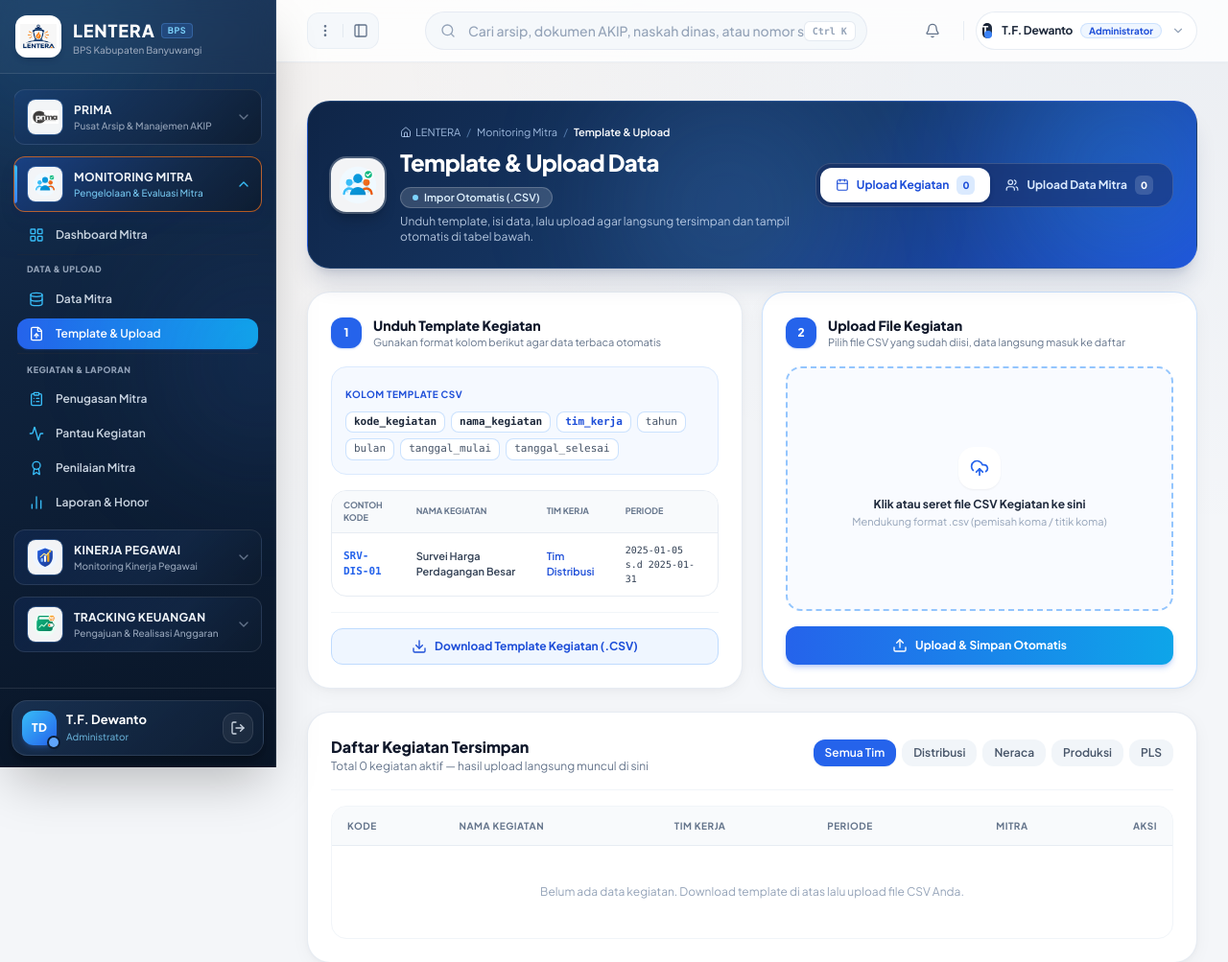
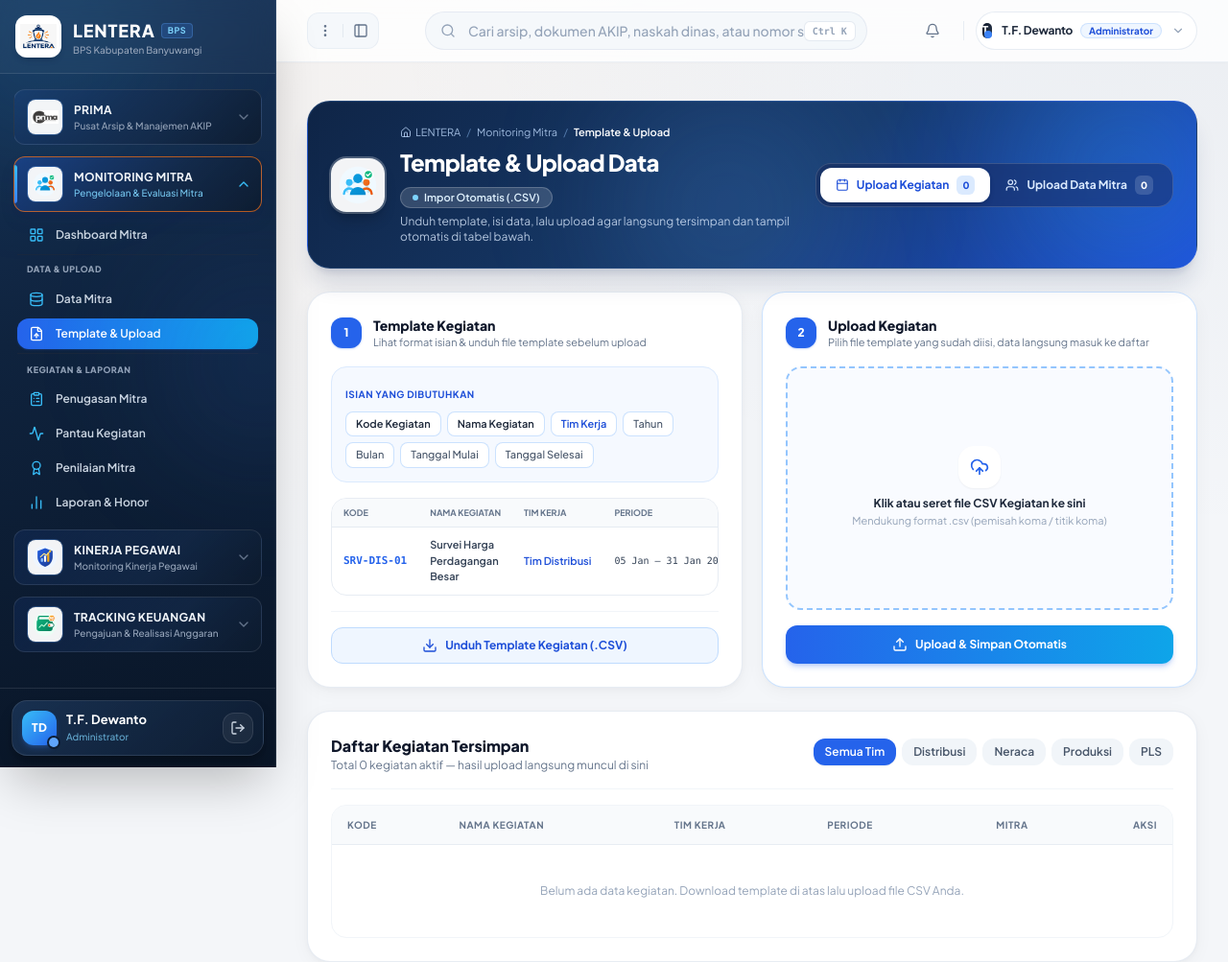
Before and after one commit to syafiq789/prima-bps-banyuwangi, a Flask app: page /mitra/template in a window 1280 px wide. Shown: the top 1003 px of the page at 96% size. Run offline with Flask 3, Linux system fonts and the light colour scheme; a user stored in the database is signed in; some libraries are stand-ins or nearby versions.

Commit message:
ui: ubah label kolom & judul kartu Template & Upload Mitra menjadi bahasa yang rapi dan sesuai nama fitur

```diff
--- a/app/templates/mitra/template.html
+++ b/app/templates/mitra/template.html
@@ -61,30 +61,30 @@
     <!-- ============================================================== -->
     <div class="grid grid-cols-1 lg:grid-cols-12 gap-5 items-stretch">
 
-        <!-- LANGKAH 1: UNDUH TEMPLATE KEGIATAN -->
+        <!-- LANGKAH 1: TEMPLATE KEGIATAN -->
         <div class="lg:col-span-6 bg-white rounded-3xl p-6 border border-slate-200/80 shadow-soft flex flex-col justify-between">
             <div class="space-y-4">
                 <div class="flex items-center justify-between gap-3">
                     <div class="flex items-center gap-3">
                         <span class="w-8 h-8 rounded-xl bg-blue-600 text-white font-black text-xs flex items-center justify-center shadow-sm shadow-blue-600/25">1</span>
                         <div>
-                            <h2 class="text-sm font-extrabold text-slate-900">Unduh Template Kegiatan</h2>
-                            <p class="text-[11px] text-slate-500">Gunakan format kolom berikut agar data terbaca otomatis</p>
+                            <h2 class="text-sm font-extrabold text-slate-900">Template Kegiatan</h2>
+                            <p class="text-[11px] text-slate-500">Lihat format isian &amp; unduh file template sebelum upload</p>
                         </div>
                     </div>
                 </div>
 
-                <!-- Kolom Ringkas -->
+                <!-- Format Isian Ringkas -->
                 <div class="p-3.5 rounded-2xl bg-blue-50/60 border border-blue-100 space-y-2">
-                    <span class="text-[10px] font-bold uppercase tracking-wider text-blue-700">Kolom Template CSV</span>
-                    <div class="flex flex-wrap gap-1.5 font-mono text-[11px]">
-                        <span class="px-2 py-0.5 rounded-lg bg-white border border-blue-200/80 text-slate-800 font-bold">kode_kegiatan</span>
-                        <span class="px-2 py-0.5 rounded-lg bg-white border border-blue-200/80 text-slate-800 font-bold">nama_kegiatan</span>
-                        <span class="px-2 py-0.5 rounded-lg bg-white border border-blue-200/80 text-blue-700 font-bold">tim_kerja</span>
-                        <span class="px-2 py-0.5 rounded-lg bg-white border border-blue-200/80 text-slate-600">tahun</span>
-                        <span class="px-2 py-0.5 rounded-lg bg-white border border-blue-200/80 text-slate-600">bulan</span>
-                        <span class="px-2 py-0.5 rounded-lg bg-white border border-blue-200/80 text-slate-600">tanggal_mulai</span>
-                        <span class="px-2 py-0.5 rounded-lg bg-white border border-blue-200/80 text-slate-600">tanggal_selesai</span>
+                    <span class="text-[10px] font-bold uppercase tracking-wider text-blue-700">Isian yang Dibutuhkan</span>
+                    <div class="flex flex-wrap gap-1.5 text-[11px]">
+                        <span class="px-2.5 py-1 rounded-lg bg-white border border-blue-200/80 text-slate-800 font-semibold">Kode Kegiatan</span>
+                        <span class="px-2.5 py-1 rounded-lg bg-white border border-blue-200/80 text-slate-800 font-semibold">Nama Kegiatan</span>
+                        <span class="px-2.5 py-1 rounded-lg bg-white border border-blue-200/80 text-blue-700 font-semibold">Tim Kerja</span>
+                        <span class="px-2.5 py-1 rounded-lg bg-white border border-blue-200/80 text-slate-600 font-medium">Tahun</span>
+                        <span class="px-2.5 py-1 rounded-lg bg-white border border-blue-200/80 text-slate-600 font-medium">Bulan</span>
+                        <span class="px-2.5 py-1 rounded-lg bg-white border border-blue-200/80 text-slate-600 font-medium">Tanggal Mulai</span>
+                        <span class="px-2.5 py-1 rounded-lg bg-white border border-blue-200/80 text-slate-600 font-medium">Tanggal Selesai</span>
                     </div>
                 </div>
 
@@ -93,18 +93,18 @@
                     <table class="w-full text-left text-[11px]">
                         <thead class="bg-slate-50 text-slate-500 font-bold uppercase text-[9px] border-b border-slate-200/80">
                             <tr>
-                                <th class="py-2 px-3">Contoh Kode</th>
-                                <th class="py-2 px-3">Nama Kegiatan</th>
-                                <th class="py-2 px-3">Tim Kerja</th>
-                                <th class="py-2 px-3">Periode</th>
+                                <th class="py-2 px-3 whitespace-nowrap">Kode</th>
+                                <th class="py-2 px-3 whitespace-nowrap">Nama Kegiatan</th>
+                                <th class="py-2 px-3 whitespace-nowrap">Tim Kerja</th>
+                                <th class="py-2 px-3 whitespace-nowrap">Periode</th>
                             </tr>
                         </thead>
                         <tbody class="text-slate-700">
                             <tr>
-                                <td class="py-2.5 px-3 font-mono font-bold text-blue-600">SRV-DIS-01</td>
+                                <td class="py-2.5 px-3 font-mono font-bold text-blue-600 whitespace-nowrap">SRV-DIS-01</td>
                                 <td class="py-2.5 px-3 font-semibold">Survei Harga Perdagangan Besar</td>
-                                <td class="py-2.5 px-3 text-blue-700 font-semibold">Tim Distribusi</td>
-                                <td class="py-2.5 px-3 font-mono text-[10px]">2025-01-05 s.d 2025-01-31</td>
+                                <td class="py-2.5 px-3 text-blue-700 font-semibold whitespace-nowrap">Tim Distribusi</td>
+                                <td class="py-2.5 px-3 font-mono text-[10px] whitespace-nowrap">05 Jan &ndash; 31 Jan 2025</td>
                             </tr>
                         </tbody>
                     </table>
@@ -115,18 +115,18 @@
                 <a href="{{ url_for('mitra.download_template_kegiatan') }}"
                    class="w-full py-2.5 px-4 rounded-xl bg-blue-50 hover:bg-blue-100 text-blue-700 border border-blue-200 font-bold text-xs transition-all flex items-center justify-center gap-2">
                     <i data-lucide="download" class="w-4 h-4"></i>
-                    <span>Download Template Kegiatan (.CSV)</span>
+                    <span>Unduh Template Kegiatan (.CSV)</span>
                 </a>
             </div>
         </div>
 
-        <!-- LANGKAH 2: UPLOAD FILE KEGIATAN -->
+        <!-- LANGKAH 2: UPLOAD KEGIATAN -->
         <div class="lg:col-span-6 bg-white rounded-3xl p-6 border border-blue-200/80 shadow-soft flex flex-col justify-between">
             <div class="flex items-center gap-3 mb-4">
                 <span class="w-8 h-8 rounded-xl bg-blue-600 text-white font-black text-xs flex items-center justify-center shadow-sm shadow-blue-600/25">2</span>
                 <div>
-                    <h2 class="text-sm font-extrabold text-slate-900">Upload File Kegiatan</h2>
-                    <p class="text-[11px] text-slate-500">Pilih file CSV yang sudah diisi, data langsung masuk ke daftar</p>
+                    <h2 class="text-sm font-extrabold text-slate-900">Upload Kegiatan</h2>
+                    <p class="text-[11px] text-slate-500">Pilih file template yang sudah diisi, data langsung masuk ke daftar</p>
                 </div>
             </div>
 
@@ -226,26 +226,26 @@
     <!-- ============================================================== -->
     <div class="grid grid-cols-1 lg:grid-cols-12 gap-5 items-stretch">
 
-        <!-- LANGKAH 1: UNDUH TEMPLATE MITRA -->
+        <!-- LANGKAH 1: TEMPLATE DATA MITRA -->
         <div class="lg:col-span-6 bg-white rounded-3xl p-6 border border-slate-200/80 shadow-soft flex flex-col justify-between">
             <div class="space-y-4">
                 <div class="flex items-center gap-3">
                     <span class="w-8 h-8 rounded-xl bg-blue-600 text-white font-black text-xs flex items-center justify-center shadow-sm shadow-blue-600/25">1</span>
                     <div>
-                        <h2 class="text-sm font-extrabold text-slate-900">Unduh Template Data Mitra</h2>
-                        <p class="text-[11px] text-slate-500">Gunakan format kolom berikut untuk menambah banyak mitra sekaligus</p>
+                        <h2 class="text-sm font-extrabold text-slate-900">Template Data Mitra</h2>
+                        <p class="text-[11px] text-slate-500">Lihat format isian &amp; unduh file template sebelum upload</p>
                     </div>
                 </div>
 
                 <div class="p-3.5 rounded-2xl bg-blue-50/60 border border-blue-100 space-y-2">
-                    <span class="text-[10px] font-bold uppercase tracking-wider text-blue-700">Kolom Template CSV</span>
-                    <div class="flex flex-wrap gap-1.5 font-mono text-[11px]">
-                        <span class="px-2 py-0.5 rounded-lg bg-white border border-blue-200/80 text-slate-800 font-bold">id_sobat</span>
-                        <span class="px-2 py-0.5 rounded-lg bg-white border border-blue-200/80 text-slate-800 font-bold">nama_lengkap</span>
-                        <span class="px-2 py-0.5 rounded-lg bg-white border border-blue-200/80 text-blue-700 font-bold">kecamatan</span>
-                        <span class="px-2 py-0.5 rounded-lg bg-white border border-blue-200/80 text-slate-600">desa</span>
-                        <span class="px-2 py-0.5 rounded-lg bg-white border border-blue-200/80 text-slate-600">no_hp</span>
-                        <span class="px-2 py-0.5 rounded-lg bg-white border border-blue-200/80 text-slate-600">keahlian</span>
+                    <span class="text-[10px] font-bold uppercase tracking-wider text-blue-700">Isian yang Dibutuhkan</span>
+                    <div class="flex flex-wrap gap-1.5 text-[11px]">
+                        <span class="px-2.5 py-1 rounded-lg bg-white border border-blue-200/80 text-slate-800 font-semibold">ID Sobat</span>
+                        <span class="px-2.5 py-1 rounded-lg bg-white border border-blue-200/80 text-slate-800 font-semibold">Nama Lengkap</span>
+                        <span class="px-2.5 py-1 rounded-lg bg-white border border-blue-200/80 text-blue-700 font-semibold">Kecamatan</span>
+                        <span class="px-2.5 py-1 rounded-lg bg-white border border-blue-200/80 text-slate-600 font-medium">Desa</span>
+                        <span class="px-2.5 py-1 rounded-lg bg-white border border-blue-200/80 text-slate-600 font-medium">No. HP</span>
+                        <span class="px-2.5 py-1 rounded-lg bg-white border border-blue-200/80 text-slate-600 font-medium">Keahlian</span>
                     </div>
                 </div>
 
@@ -253,18 +253,18 @@
                     <table class="w-full text-left text-[11px]">
                         <thead class="bg-slate-50 text-slate-500 font-bold uppercase text-[9px] border-b border-slate-200/80">
                             <tr>
-                                <th class="py-2 px-3">ID Sobat</th>
-                                <th class="py-2 px-3">Nama Lengkap</th>
-                                <th class="py-2 px-3">Kecamatan</th>
-                                <th class="py-2 px-3">Keahlian</th>
+                                <th class="py-2 px-3 whitespace-nowrap">ID Sobat</th>
+                                <th class="py-2 px-3 whitespace-nowrap">Nama Lengkap</th>
+                                <th class="py-2 px-3 whitespace-nowrap">Kecamatan</th>
+                                <th class="py-2 px-3 whitespace-nowrap">Keahlian</th>
                             </tr>
                         </thead>
                         <tbody class="text-slate-700">
                             <tr>
-                                <td class="py-2.5 px-3 font-mono font-bold text-blue-600">35102025001</td>
-                                <td class="py-2.5 px-3 font-semibold">Budi Santoso</td>
-                                <td class="py-2.5 px-3">Banyuwangi</td>
-                                <td class="py-2.5 px-3">Pendataan Lapangan</td>
+                                <td class="py-2.5 px-3 font-mono font-bold text-blue-600 whitespace-nowrap">35102025001</td>
+                                <td class="py-2.5 px-3 font-semibold whitespace-nowrap">Budi Santoso</td>
+                                <td class="py-2.5 px-3 whitespace-nowrap">Banyuwangi</td>
+                                <td class="py-2.5 px-3 whitespace-nowrap">Pendataan Lapangan</td>
                             </tr>
                         </tbody>
                     </table>
@@ -275,18 +275,18 @@
                 <a href="{{ url_for('mitra.download_template_mitra') }}"
                    class="w-full py-2.5 px-4 rounded-xl bg-blue-50 hover:bg-blue-100 text-blue-700 border border-blue-200 font-bold text-xs transition-all flex items-center justify-center gap-2">
                     <i data-lucide="download" class="w-4 h-4"></i>
-                    <span>Download Template Mitra (.CSV)</span>
+                    <span>Unduh Template Mitra (.CSV)</span>
                 </a>
             </div>
         </div>
 
-        <!-- LANGKAH 2: UPLOAD FILE MITRA -->
+        <!-- LANGKAH 2: UPLOAD DATA MITRA -->
         <div class="lg:col-span-6 bg-white rounded-3xl p-6 border border-blue-200/80 shadow-soft flex flex-col justify-between">
             <div class="flex items-center gap-3 mb-4">
                 <span class="w-8 h-8 rounded-xl bg-blue-600 text-white font-black text-xs flex items-center justify-center shadow-sm shadow-blue-600/25">2</span>
                 <div>
-                    <h2 class="text-sm font-extrabold text-slate-900">Upload File Data Mitra</h2>
-                    <p class="text-[11px] text-slate-500">Pilih file CSV mitra, data otomatis tersimpan ke Data Mitra</p>
+                    <h2 class="text-sm font-extrabold text-slate-900">Upload Data Mitra</h2>
+                    <p class="text-[11px] text-slate-500">Pilih file template yang sudah diisi, data otomatis tersimpan</p>
                 </div>
             </div>
 
```
